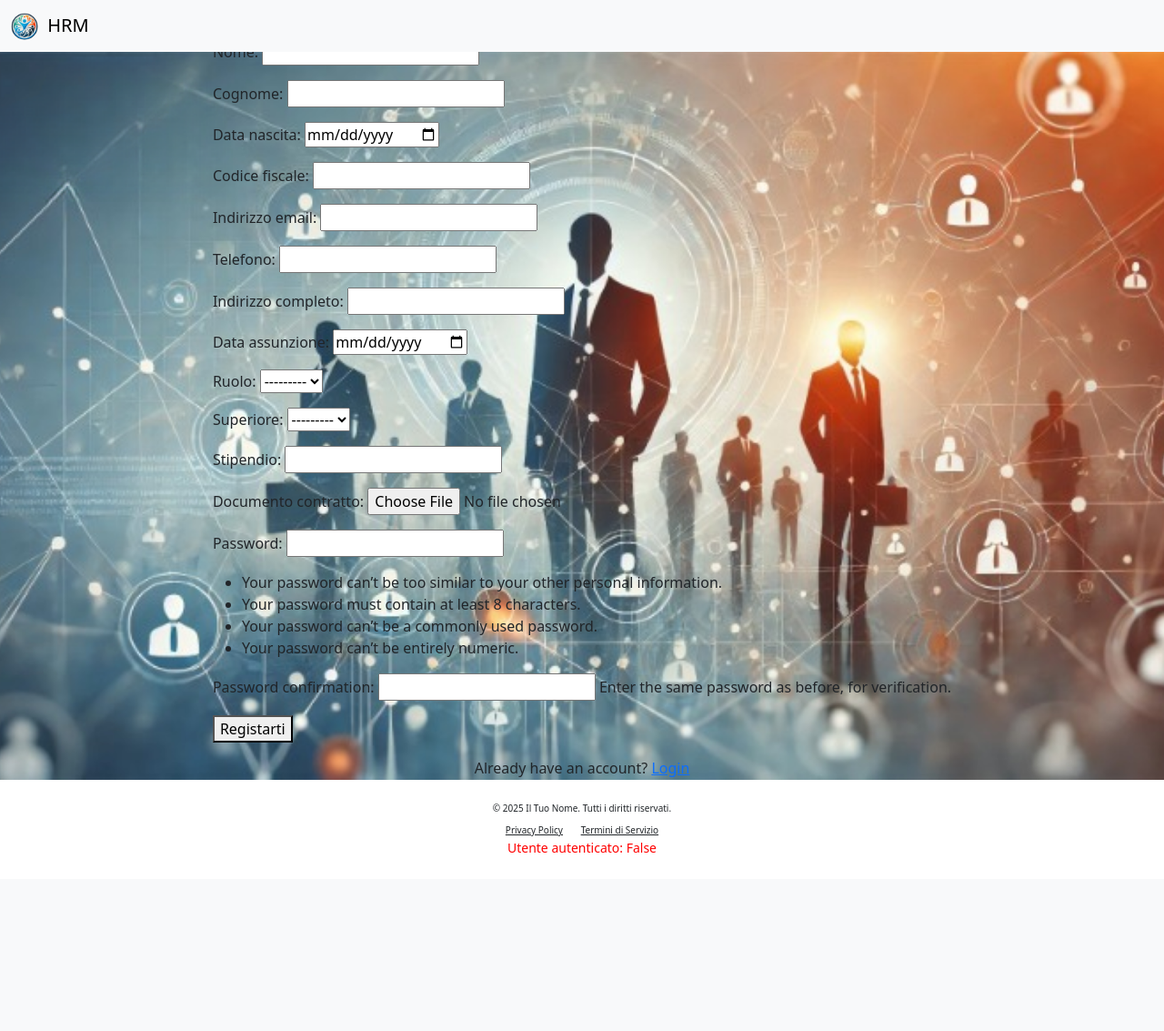
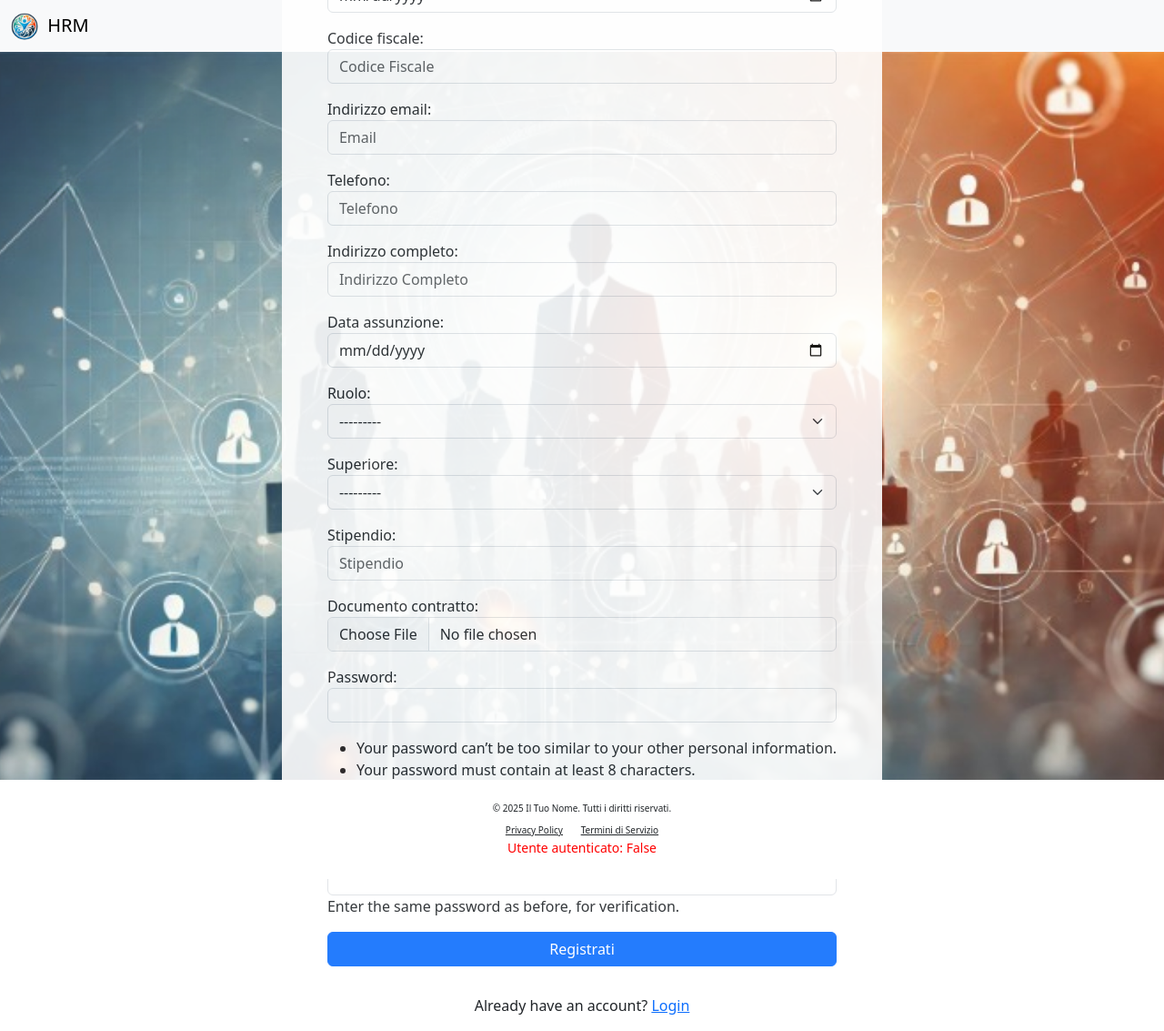
Before and after one commit to LorenzoSiena/HRMS-Human-Resource-Management-System, a Django app: page /registrati in a window 1280 px wide. Shown: the whole page at 91% size. Before the commit the page ends 937 px from the top, so only its background shows below. Run offline with Django 3.2, Linux system fonts and the light colour scheme; data that the repository does not hold is empty.

Commit message:
fix register

```diff
--- a/hrms_project/hrms_app/forms.py
+++ b/hrms_project/hrms_app/forms.py
@@ -7,20 +7,62 @@ from .models import Dipendenti,Ruoli
 from random import randint
 
 class RegisterForm(UserCreationForm):
-    nome = forms.CharField(max_length=100)
-    cognome = forms.CharField(max_length=100)
-    indirizzo_email = forms.EmailField(required=True)
-    data_assunzione = forms.DateField(widget=forms.DateInput(attrs={'type': 'date'}))
-    ruolo = forms.ModelChoiceField(queryset=Ruoli.objects.all(), required=False)
-    stipendio = forms.DecimalField(max_digits=10, decimal_places=2,min_value=0)
-    documento_contratto = forms.FileField(required=False)
+    nome = forms.CharField(
+        max_length=100,
+        widget=forms.TextInput(attrs={'class': 'form-control', 'placeholder': 'Nome'})
+    )
 
-    superiore = forms.ModelChoiceField(queryset=Dipendenti.objects.all(), required=False) #da filtrare
+    cognome = forms.CharField(
+        max_length=100,
+        widget=forms.TextInput(attrs={'class': 'form-control', 'placeholder': 'Cognome'})
+    )
+    indirizzo_email = forms.EmailField(
+        required=True,
+        widget=forms.EmailInput(attrs={'class': 'form-control', 'placeholder': 'Email'})
 
-    telefono = forms.CharField(max_length=15)
-    indirizzo_completo = forms.CharField(max_length=200)
-    codice_fiscale = forms.CharField(max_length=16)
-    data_nascita = forms.DateField(widget=forms.DateInput(attrs={'type': 'date'}))
+    )
+
+    data_assunzione = forms.DateField(widget=forms.DateInput(attrs={'class': 'form-control','type': 'date'}))
+
+    ruolo = forms.ModelChoiceField(
+        queryset=Ruoli.objects.all(),
+        required=False,
+        widget=forms.Select(attrs={'class': 'form-control'})
+    )
+
+    stipendio = forms.DecimalField(
+        max_digits=10,
+        decimal_places=2,
+        min_value=0,
+        widget=forms.NumberInput(attrs={'class': 'form-control', 'placeholder': 'Stipendio'})
+    )
+    documento_contratto = forms.FileField(
+        required=False,
+        widget=forms.ClearableFileInput(attrs={'class': 'form-control'})
+    )
+
+    superiore = forms.ModelChoiceField(
+        queryset=Dipendenti.objects.all(),
+        required=False,
+        widget=forms.Select(attrs={'class': 'form-control'})
+    ) #da filtrare
+
+    telefono = forms.CharField(
+        max_length=15,
+        widget=forms.TextInput(attrs={'class': 'form-control', 'placeholder': 'Telefono'})
+    )
+    indirizzo_completo = forms.CharField(
+        max_length=200,
+        widget=forms.TextInput(attrs={'class': 'form-control', 'placeholder': 'Indirizzo Completo'})
+    )
+
+    codice_fiscale = forms.CharField(max_length=16,
+        widget=forms.TextInput(attrs={'class': 'form-control', 'placeholder': 'Codice Fiscale'})
+    )
+
+    data_nascita = forms.DateField(
+        widget=forms.DateInput(attrs={'class': 'form-control','type': 'date'})
+    )
 
     class Meta:
         model = Dipendenti
@@ -56,3 +98,18 @@ class RegisterForm(UserCreationForm):
             dipendente.save()
 
         return dipendente
+
+
+    def __init__(self, *args, **kwargs):
+            super(RegisterForm, self).__init__(*args, **kwargs)
+
+            # Aggiunge classi Bootstrap ai campi generati automaticamente
+            for field_name, field in self.fields.items():
+                if isinstance(field.widget, forms.TextInput) or isinstance(field.widget, forms.EmailInput) or isinstance(field.widget, forms.PasswordInput):
+                    field.widget.attrs.update({'class': 'form-control'})
+                elif isinstance(field.widget, forms.Select):
+                    field.widget.attrs.update({'class': 'form-select'})
+                elif isinstance(field.widget, forms.DateInput):
+                    field.widget.attrs.update({'class': 'form-control', 'type': 'date'})
+                elif isinstance(field.widget, forms.FileInput):
+                    field.widget.attrs.update({'class': 'form-control'})
--- a/hrms_project/hrms_app/templates/hrms_app/register_forms.html
+++ b/hrms_project/hrms_app/templates/hrms_app/register_forms.html
@@ -2,11 +2,12 @@
 {% block title %} Gestione Presenze {% endblock title %}
 {% block content %}
 <div>
-    <div>
+    <div class="login-container" style="background-color: white; padding: 15px 50px; opacity: 90%; border-radius: 20px">
         <form method="POST" enctype="multipart/form-data">
             {% csrf_token %}
             {{ form.as_p }}  {# Rende il form con paragrafi  #}
-            <button type="submit">Registarti</button>
+
+            <button type="submit" class="btn btn-primary w-100">Registrati</button>
         </form>
     </div>
     <div>
```
